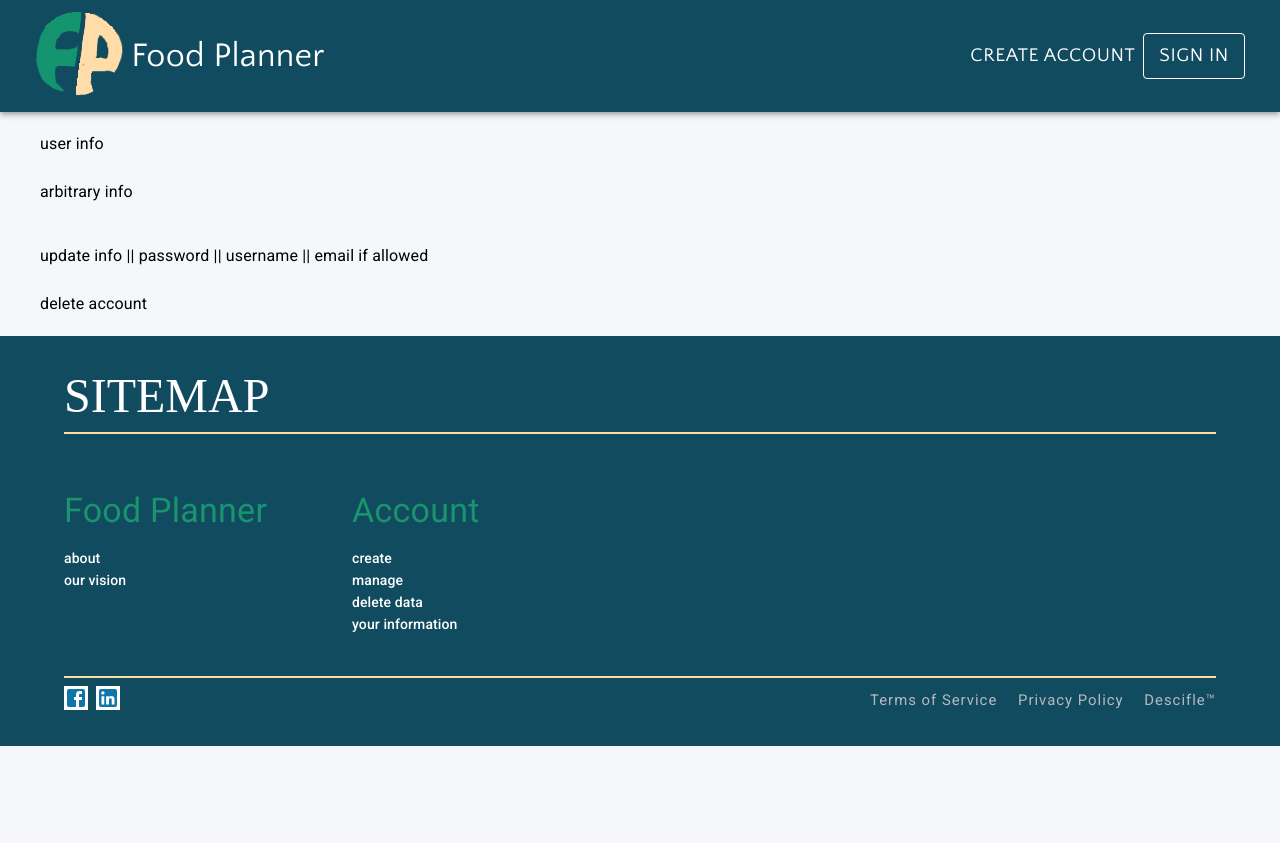
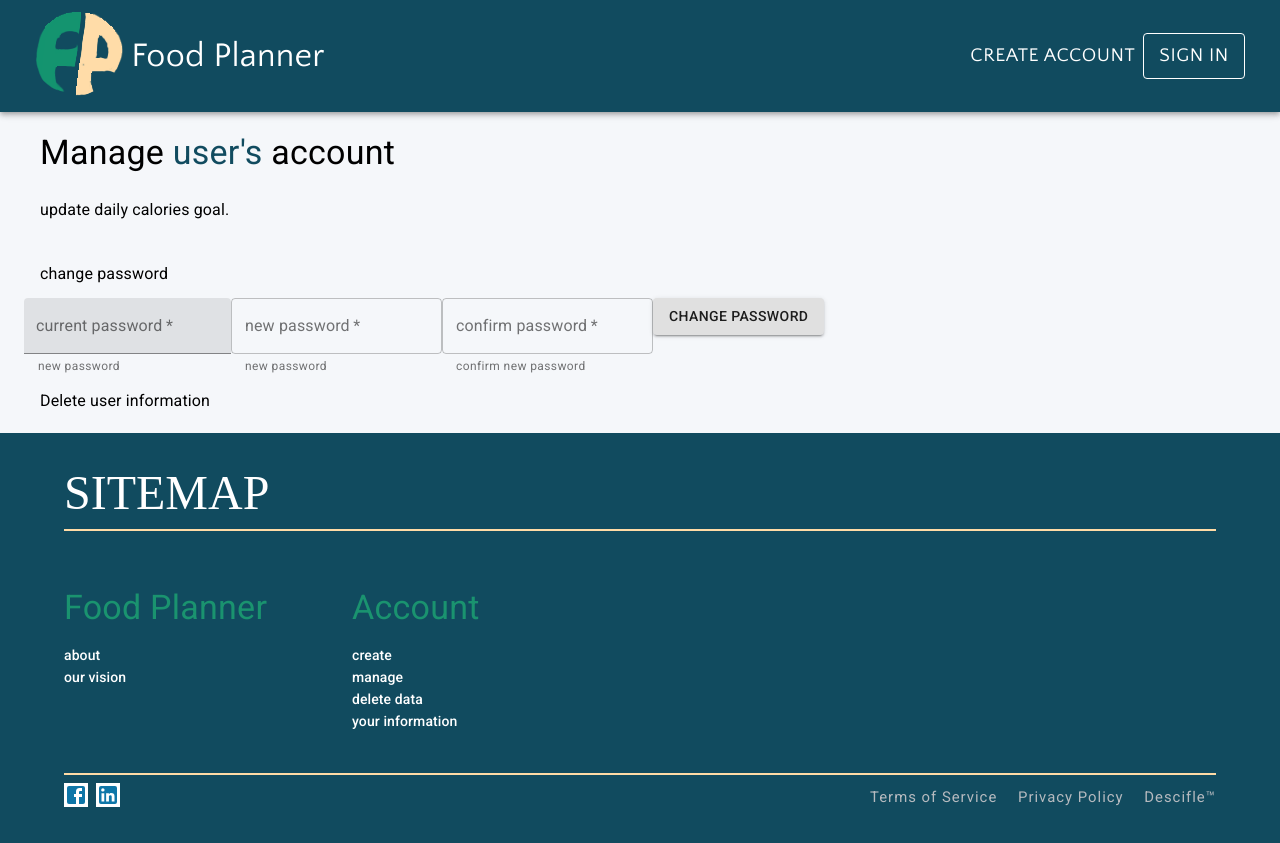
Before and after one commit to descifle/Food-Planner, a React (Create React App) app: page /manage-account in a window 1280 px wide. Before the commit the page ends 800 px from the top, so only its background shows below. Built offline with nearby package versions, Linux system fonts and the light colour scheme; a web font is replaced by a local one.

Commit message:
misc changes

```diff
--- a/src/components/AccountManage.js
+++ b/src/components/AccountManage.js
@@ -1,9 +1,47 @@
 import React from 'react'
-import { Container, List, ListItem, ListItemText } from '@material-ui/core'
+import { Container, List, ListItem, ListItemText, Typography, FormControl, TextField, Button } from '@material-ui/core'
 import Header from './Header'
 import Footer from './Footer'
 
 const AccountManage = () => {
+
+    const [user, setUser] = React.useState({username:'user', id: 'unknown'})
+    const [currentPassword, setCurrentPassword] = React.useState('')
+    const [password, setpassword] = React.useState('')
+    const [confirmPassword, setConfirmPassword] = React.useState('')
+
+
+    React.useEffect(() => {
+        if(localStorage.getItem('malfease') !== null || undefined) {
+            setUser({
+                id: localStorage.getItem('malfease'),
+                username:  localStorage.getItem('malfease1')
+            })
+        }
+    }, [])
+
+    console.log(user)
+
+    const updatePassword = (e) => {
+        e.preventDefault()
+        if(currentPassword.length > 3) {
+            console.log('current is 3')
+        } else {
+            return
+        }
+
+        if(password.length > 3) {
+            console.log('pass is 3')
+        } else {
+            return
+        }
+
+        if(confirmPassword.length > 3) {
+            console.log('confirm is 3')
+        } else {
+            return
+        }
+    }
 
     const renderAccount = () => {
         return (
@@ -13,24 +51,56 @@ const AccountManage = () => {
                     <List>
                     <ListItem aria-label="user information">
                         <ListItemText>
-                        user info
+                            <Typography variant="h4">
+                            Manage <Typography color="primary" variant="inherit">{user.username}'s</Typography> account
+                            </Typography>
                         </ListItemText>
                     </ListItem>
                     <ListItem aria-label="user information">
                         <ListItemText>
-                            arbitrary info
+                            update daily calories goal.
                         </ListItemText>
                     </ListItem>
                     </List>
                     <List>
                     <ListItem aria-label="update user information">
                         <ListItemText>
-                            update info || password || username || email if allowed
+                            change password
                         </ListItemText>
                     </ListItem>
+                        <form onSubmit={updatePassword}>
+                            <TextField
+                                label="current password"
+                                type="password"
+                                variant="filled"
+                                helperText={'new password'}
+                                value={currentPassword}
+                                onChange={(e) => {setCurrentPassword(e.target.value)}}
+                                required
+                                />
+                            <TextField
+                                label="new password"
+                                type="password"
+                                variant="outlined"
+                                helperText={'new password'}
+                                value={password}
+                                onChange={(e) => {setpassword(e.target.value)}}
+                                required
+                                />
+                                <TextField
+                                label="confirm password"
+                                type="password"
+                                variant="outlined"
+                                helperText={'confirm new password'}
+                                value={confirmPassword}
+                                onChange={(e) => {setConfirmPassword(e.target.value)}}
+                                required
+                                />
+                                <Button type="submit" variant="contained">change password</Button>
+                        </form>
                     <ListItem aria-label="remove user information">
                         <ListItemText>
-                            delete account
+                            Delete user information
                         </ListItemText>
                     </ListItem>
                     </List>
--- a/src/components/Modal.js
+++ b/src/components/Modal.js
@@ -105,7 +105,7 @@ const MyModal = ({modalOpen, modalClose, handleSubmit, action, foods}) => {
                      />
                     <TextField
                     className="create-input"
-                    id="outlined-basic"
+                    id="calories"
                     label="Calories"
                     type="number"
                     variant="outlined"
```
